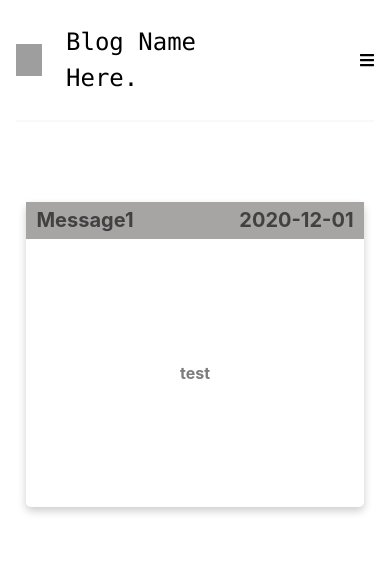
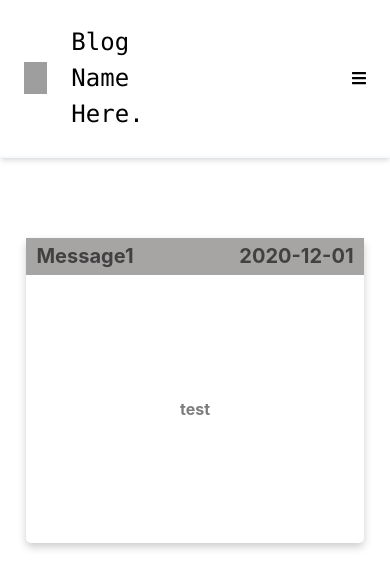
Before and after one commit to ebrinz/next-lander, a Next.js app: page / in a window 390 px wide. Shown: the top 588 px of the page. Built offline with nearby package versions, Linux system fonts and the light colour scheme; grey boxes are pictures that could not be loaded.

Commit message:
Fix topbar container

```diff
--- a/components/topbar.js
+++ b/components/topbar.js
@@ -5,8 +5,7 @@ import { FontAwesomeIcon } from '@fortawesome/react-fontawesome'
 export default function Topbar() {
   return (
     <div class="relative bg-white">
-    <div class="max-w-7xl mx-auto px-4 sm:px-6">
-        <div class="flex justify-between items-center border-b-2 border-gray-100 py-6">
+        <div class="flex justify-between items-center border-b-2 border-gray-100 shadow-md py-6 px-6">
         <div class="lg:w-0 flex-1">
             <div class="flex items-center gap-x-6">
             <a href="#" class="flex">
@@ -41,6 +40,5 @@ export default function Topbar() {
         </div>
         </div>
     </div>
-    </div>
   )
 }
```
